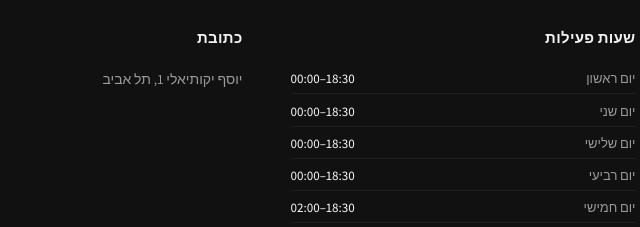
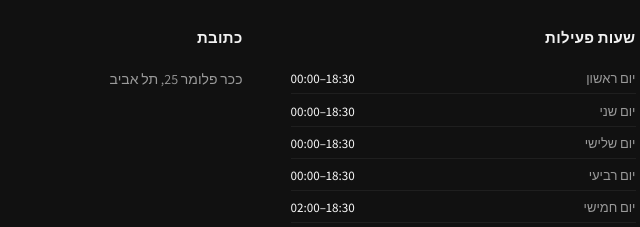
Before and after one commit to Shmuel-Shif/shif-banamel-Digital-Menu, a website: page index.html in a window 1280 px wide. Shown: the part 6819-7046 px from the top of the page, 177-817 px from the left. Drawn offline with Linux system fonts and the light colour scheme.

Commit message:
Add files via upload

```diff
--- a/index.html
+++ b/index.html
@@ -120,7 +120,7 @@
         <h3 class="footer-heading">כתובת</h3>
         <address class="footer-address">
           <a href="https://maps.google.com/?q=יוסף+יקותיאלי+1+תל+אביב" class="footer-link" target="_blank" rel="noopener noreferrer">
-            יוסף יקותיאלי 1, תל אביב
+            ככר פלומר 25, תל אביב
           </a>
         </address>
       </div>
```
